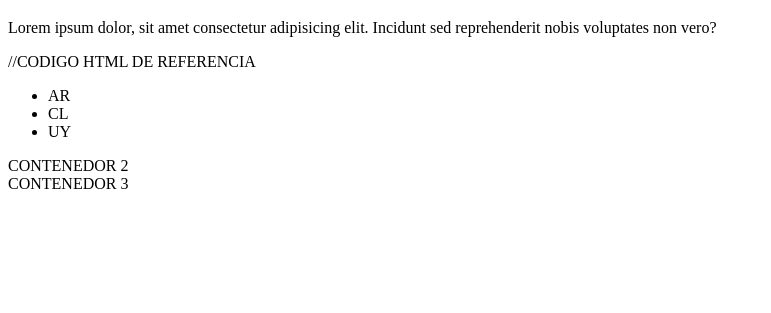
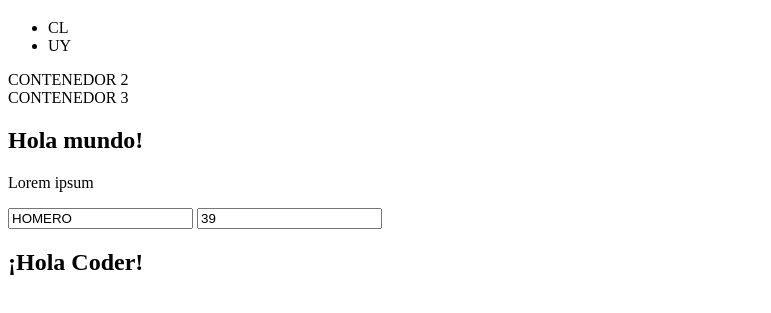
Before and after one commit to maxirosanda/resumenJS, a plain HTML site: page index.html in a window 1280 px wide. Shown: the part 61-374 px from the top of the page, without its empty margins (0-771 px from the left). Drawn offline with Linux system fonts and the light colour scheme.

Commit message:
2 files modified

```diff
--- a/clase8DOM.js
+++ b/clase8DOM.js
@@ -28,3 +28,22 @@ console.log( titulo.innerText ) // “Hola Mundo!”
 // cambio el contenido del elemento
 titulo.innerText = "Hola Coder!"
 console.log( titulo.innerText ) // “Hola Coder!”
+
+let container = document.getElementById("contenedor")
+// cambio el código HTML interno
+container.innerHTML = "<h2>Hola mundo!</h2><p>Lorem ipsum</p>"
+
+//A través de la propiedad className de algún nodo seleccionado podemos acceder al atributo class del mismo y definir cuáles van a ser sus clases:
+container.className = "container row" //pisa las clases anteriores
+
+let parrafo2 = document.createElement("p");
+// Insertar HTML interno
+parrafo2.innerHTML = "<h2>¡Hola Coder!</h2>";
+// Añadir el nodo Element como hijo de body
+document.body.append(parrafo2); //lo agrega al final
+
+parrafo.remove();
+paises[0].remove()
+
+document.getElementById("nombre").value = "HOMERO";
+document.getElementById("edad").value   = 39;
--- a/index.html
+++ b/index.html
@@ -11,7 +11,7 @@
     <section id="app">
       <p id="parrafo1">Lorem ipsum dolor, sit amet consectetur adipisicing elit. Incidunt sed reprehenderit nobis voluptates non vero?</p>
     </section>
-    //CODIGO HTML DE REFERENCIA
+
     <ul>
         <li class="paises">AR</li>
         <li class="paises">CL</li>
@@ -21,6 +21,11 @@
       <div>CONTENEDOR 2</div>
       <div>CONTENEDOR 3</div>
     </div>
+    <div id="contenedor">
+
+    </div>
+      <input id = "nombre" type="text">
+      <input id = "edad"   type="number">
     <script type="module" src="./clase8DOM.js"></script>
   </body>
 </html>
```
